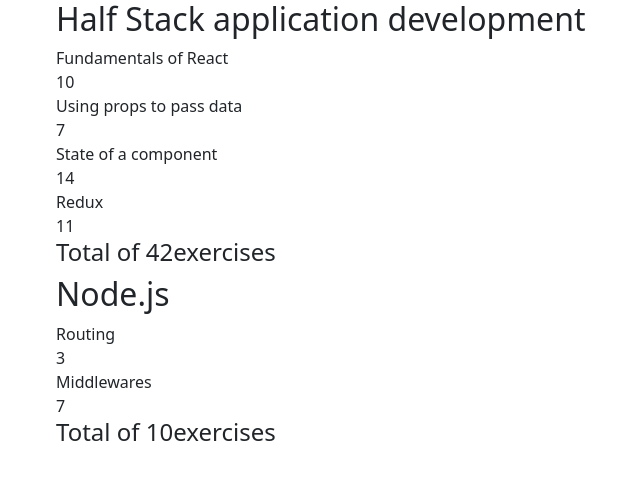
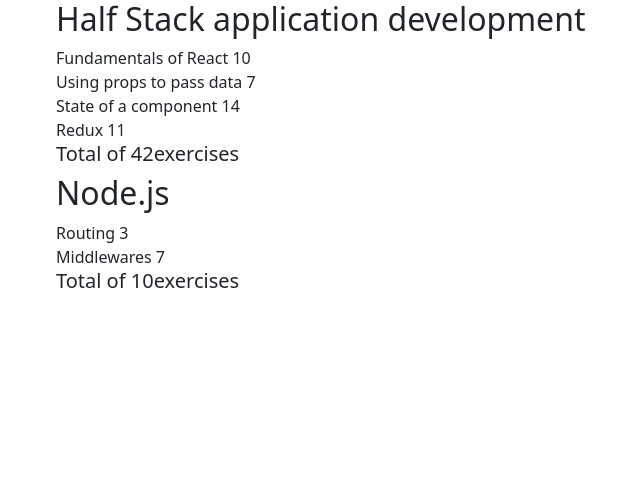
Before and after one commit to Peterzolo/Part2, a React (Create React App) app: page / in a window 1280 px wide. Shown: the top 480 px of the page, without its empty margins (26-666 px from the left). Built offline with nearby package versions, Linux system fonts and the light colour scheme.

Commit message:
Part2
Modified code

```diff
--- a/src/components/Content.jsx
+++ b/src/components/Content.jsx
@@ -11,7 +11,7 @@
           <Part part={part} total={total} />
         </div>
       ))}
-      <h4>Total of {total}exercises</h4>
+      <h5>Total of {total}exercises</h5>
     </div>
   );
 };
--- a/src/components/Part.jsx
+++ b/src/components/Part.jsx
@@ -3,8 +3,10 @@
 const Part = ({ part }) => {
   return (
     <div>
-      <div> {part.name}</div>
-      <div> {part.exercises}</div>
+      <div>
+        {" "}
+        {part.name} {part.exercises}{" "}
+      </div>
     </div>
   );
 };
```
